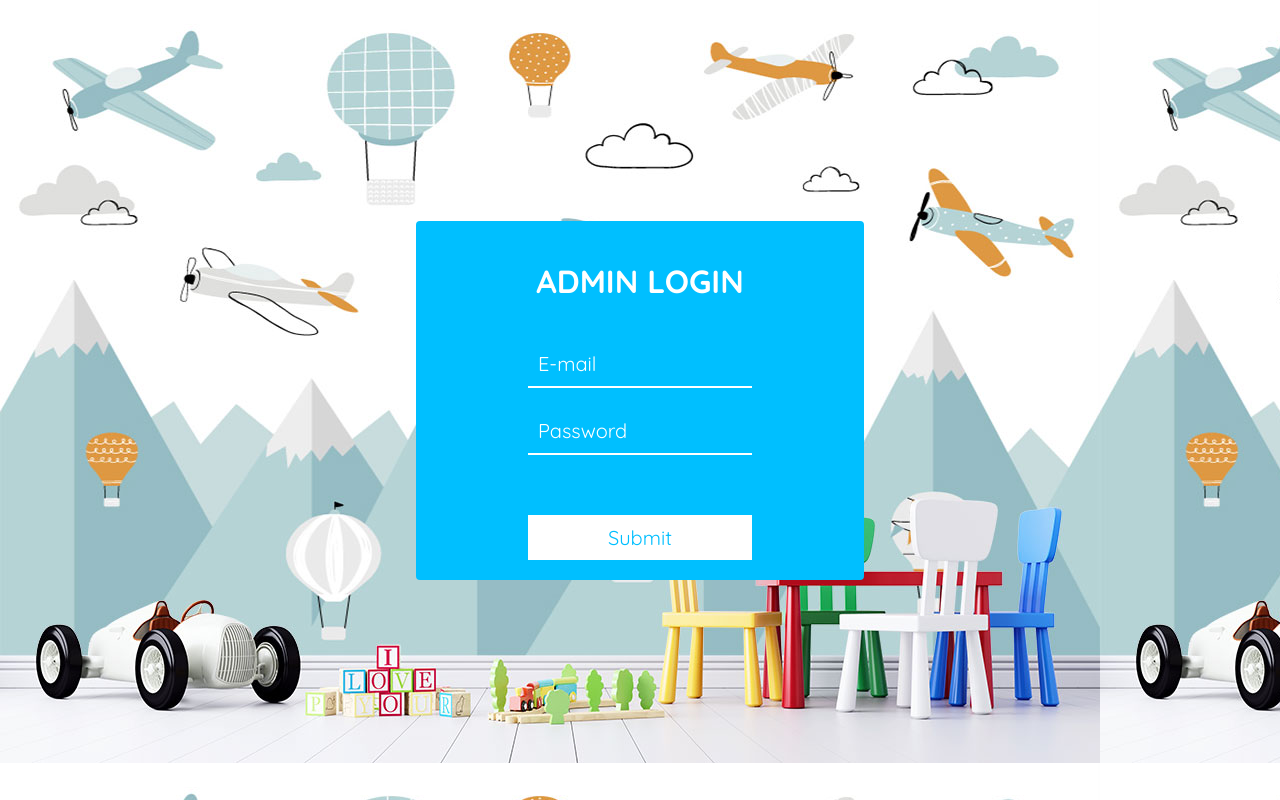
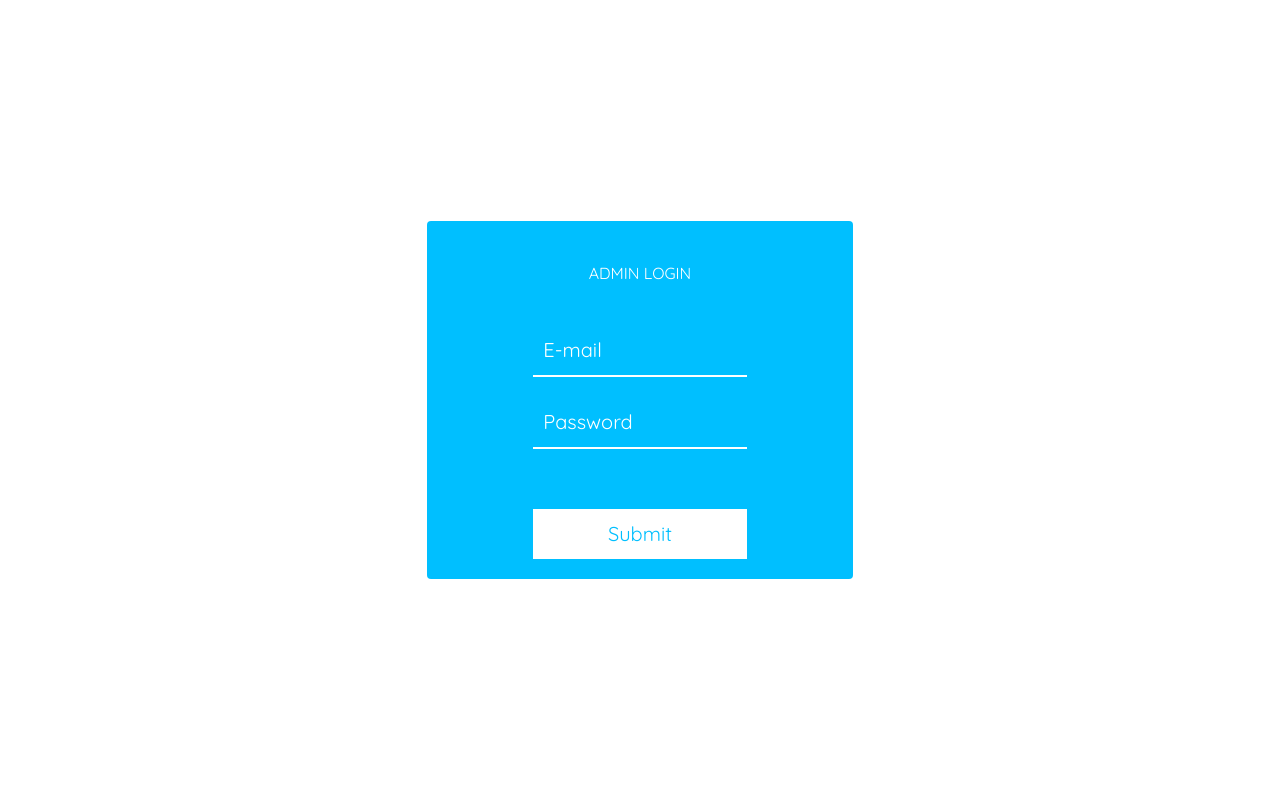
Before and after one commit to FirassHossreh/bittirme-calismasi, a React (Create React App) app in the folder ana-okul-sistemi-frontend-admin/: page / in a window 1280 px wide. Built offline with nearby package versions, Linux system fonts and the light colour scheme.

Commit message:
tailwind-indirme

```diff
--- a/ana-okul-sistemi-frontend-admin/package.json
+++ b/ana-okul-sistemi-frontend-admin/package.json
@@ -41,5 +41,8 @@
       "last 1 firefox version",
       "last 1 safari version"
     ]
+  },
+  "devDependencies": {
+    "tailwindcss": "3.4"
   }
 }
--- a/ana-okul-sistemi-frontend-admin/src/index.css
+++ b/ana-okul-sistemi-frontend-admin/src/index.css
@@ -1,3 +1,6 @@
+@tailwind base;
+@tailwind components;
+@tailwind utilities;
 @font-face {
   font-family: "Quicksand";
   src: url("../public//fonts/Quicksand/Quicksand-Light.ttf");
--- a/ana-okul-sistemi-frontend-admin/src/pages/home-page/HomePage.jsx
+++ b/ana-okul-sistemi-frontend-admin/src/pages/home-page/HomePage.jsx
@@ -24,18 +24,20 @@ export default function HomePage() {
   }
   return (
     <>
-      <div className="Homepage">
-        <div className="login-card">
-          <h1 className="login-card-header">Admin Login</h1>
+      <div className="bg-white size-full h-screen flex justify-center items-center">
+        <div className="rounded w-1/3" style={{ backgroundColor: "#00bfff" }}>
+          <h1 className="text-center text-white uppercase my-10">
+            Admin Login
+          </h1>
           <form
-            className="form-of-login-page"
+            className="form-of-login-page flex items-center flex-col"
             onSubmit={async (event) => {
               event.preventDefault();
               setResponse(await adminLoginService(user));
               setOpen(true);
-              const cookie =new Cookies()
-              console.log(response.status)
-              cookie.set(response.status)
+              const cookie = new Cookies();
+              console.log(response.status);
+              cookie.set(response.status);
             }}
           >
             <input
--- a/ana-okul-sistemi-frontend-admin/src/pages/home-page/homePage.css
+++ b/ana-okul-sistemi-frontend-admin/src/pages/home-page/homePage.css
@@ -1,26 +1,10 @@
 .Homepage {
-  background-image: url("../../assets/loginBackground/anaokul-duvar-kagidi-28_30.07.2022_87c590e.jpg");
-  width: 100%;
-  height: 100vh;
-  display: flex;
-  justify-content: center;
-  align-items: center;
 }
 .login-card {
-  background-color: #00bfff;
-  border-radius: 4px;
-  width: 35%;
 }
 .login-card-header {
-  text-align: center;
-  margin: 40px 0;
-  color: white;
-  text-transform: uppercase;
 }
 .form-of-login-page {
-  display: flex;
-  align-items: center;
-  flex-direction: column;
 }
 .form-of-login-page input {
   width: 50%;
--- /dev/null
+++ b/ana-okul-sistemi-frontend-admin/tailwind.config.js
@@ -0,0 +1,8 @@
+/** @type {import('tailwindcss').Config} */
+module.exports = {
+  content: ["./src/**/*.{js,jsx,ts,tsx}"],
+  theme: {
+    extend: {},
+  },
+  plugins: [],
+};
```
